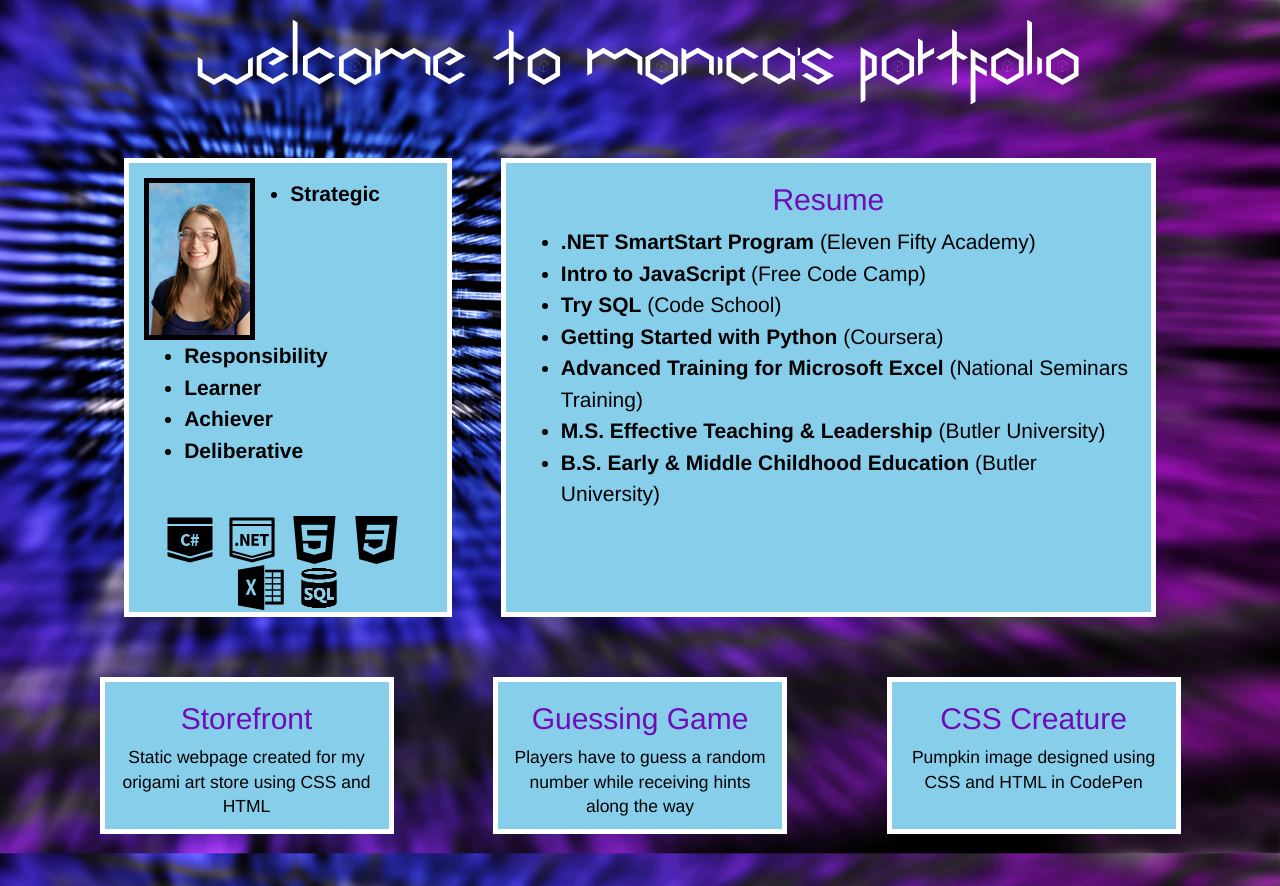
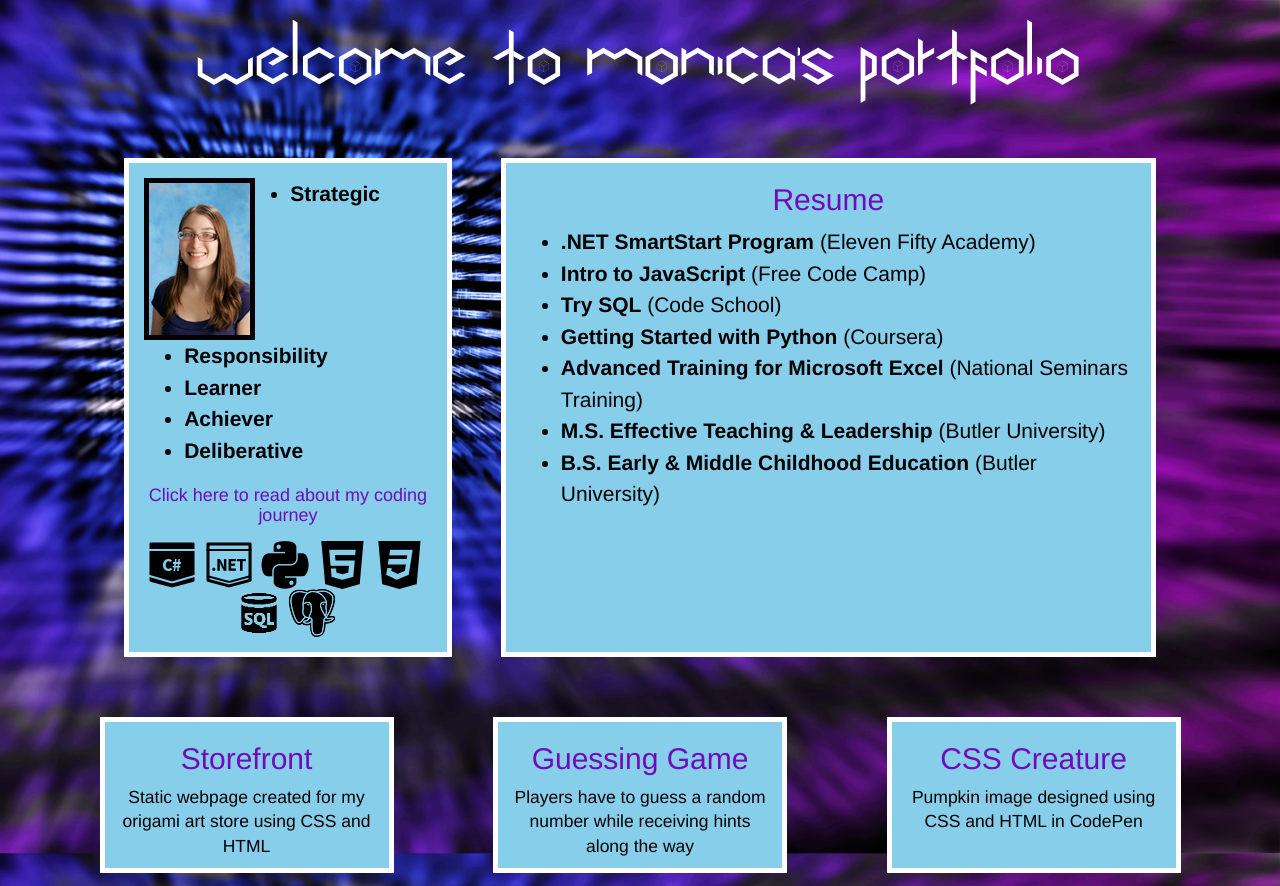
Before and after one commit to Mjmarek/Mjmarek, a plain HTML site: page index.html in a window 1280 px wide. Shown: the top 886 px of the page. Drawn offline with nearby package versions, Linux system fonts and the light colour scheme.

Commit message:
updated resume & icons; added story link

```diff
--- a/index.html
+++ b/index.html
@@ -14,7 +14,7 @@
 
 	<div class="row" id="row">
 		<div class="col-md-1"></div>
-		<div class="col-md-3" id="box" style="left: 30px; padding-top: 15px">
+		<div class="col-md-3" id="box" style="left: 30px; padding-bottom: 15px; padding-top: 15px;">
 			<img id="headshot" src="images/headshot.png">
 			<ul id="intro">
 				<li><b>Strategic</b></li>
@@ -22,14 +22,18 @@
 				<li><b>Learner</b></li>
 				<li><b>Achiever</b></li>
 				<li><b>Deliberative</b></li>
-			</ul><br><br>
-			<div class="center">
+			</ul>
+			<a href="https://www.elevenfifty.org/student-story-data-code" class="link">
+				<h4 class="center" style="padding-bottom: 5px; padding-top: 10px;">
+					Click here to read about my coding journey</h4></a>
+			<div class="center" >
 			<img class="icon" src="images/csharp.png">
 			<img class="icon" src="images/dotnet.png">
+			<img class="icon" src="images/python.png">
 			<img class="icon" src="images/html.png">
 			<img class="icon" src="images/css.png">
-			<img class="icon" src="images/excel.png">
-			<img src="images/sql.png">
+			<img class="icon" src="images/sql.png">
+			<img src="images/postgresql.png">
 		</div>
 		</div>
 
@@ -121,7 +125,7 @@
 			<br>
 			<a href="https://github.com/Mjmarek">
 				<img src="images/github.png"></a>
-			<a href="https://www.linkedin.com/in/monica-marek-6863b51b">
+			<a href="https://www.linkedin.com/in/monica-marek">
 				<img src="images/linkedin.png"></a>
 		</div>
 		<div class="col-md-2"></div>
--- a/main.css
+++ b/main.css
@@ -17,6 +17,10 @@ h1 {
 }
 
 h2 {
+	color: #700cb7;
+}
+
+h4 {
 	color: #700cb7;
 }
 
@@ -61,7 +65,7 @@ a:hover {
 }
 
 .icon {
-	padding-right: 10px;
+	padding-right: 5px;
 }
 
 #message {
```
Also changed, not shown: images/postgresql.png (added), images/python.png (added), 1 other file.
